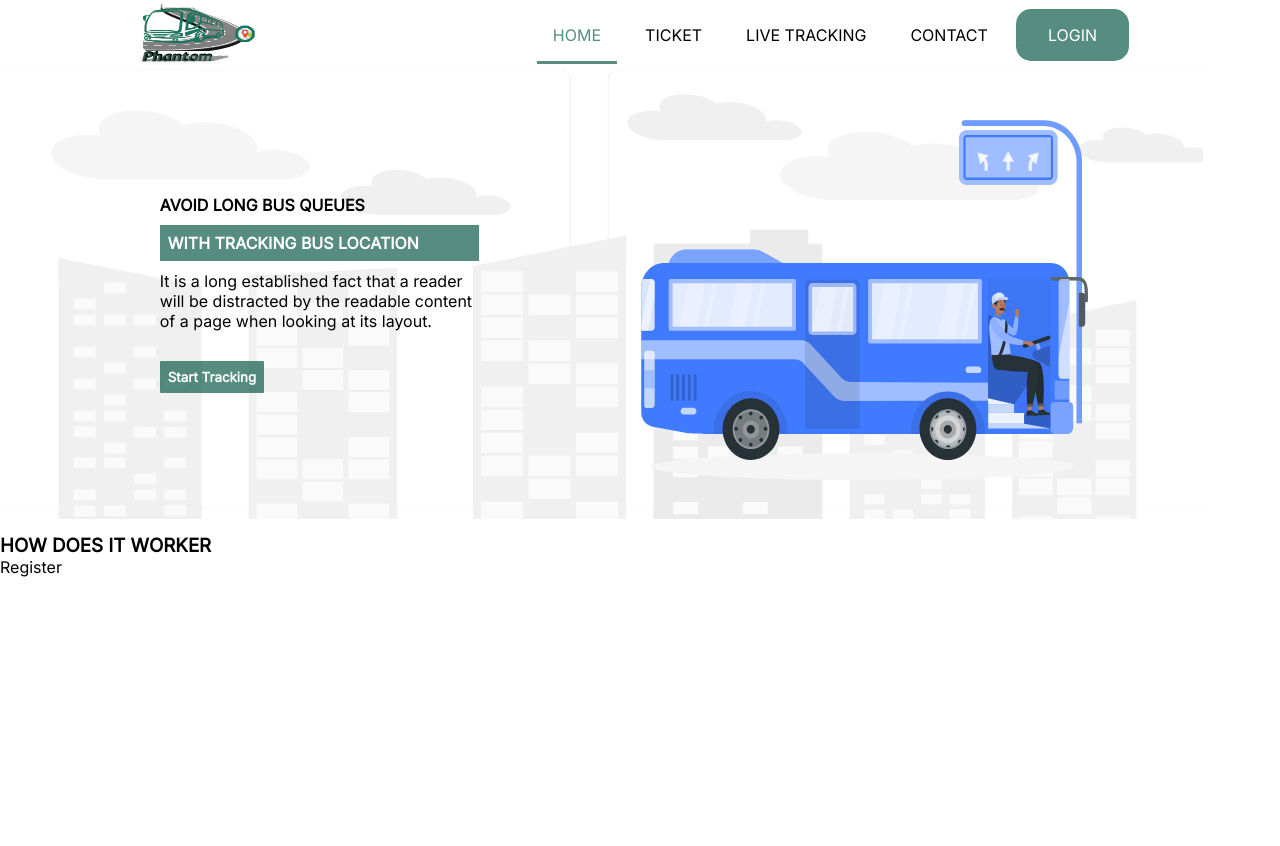
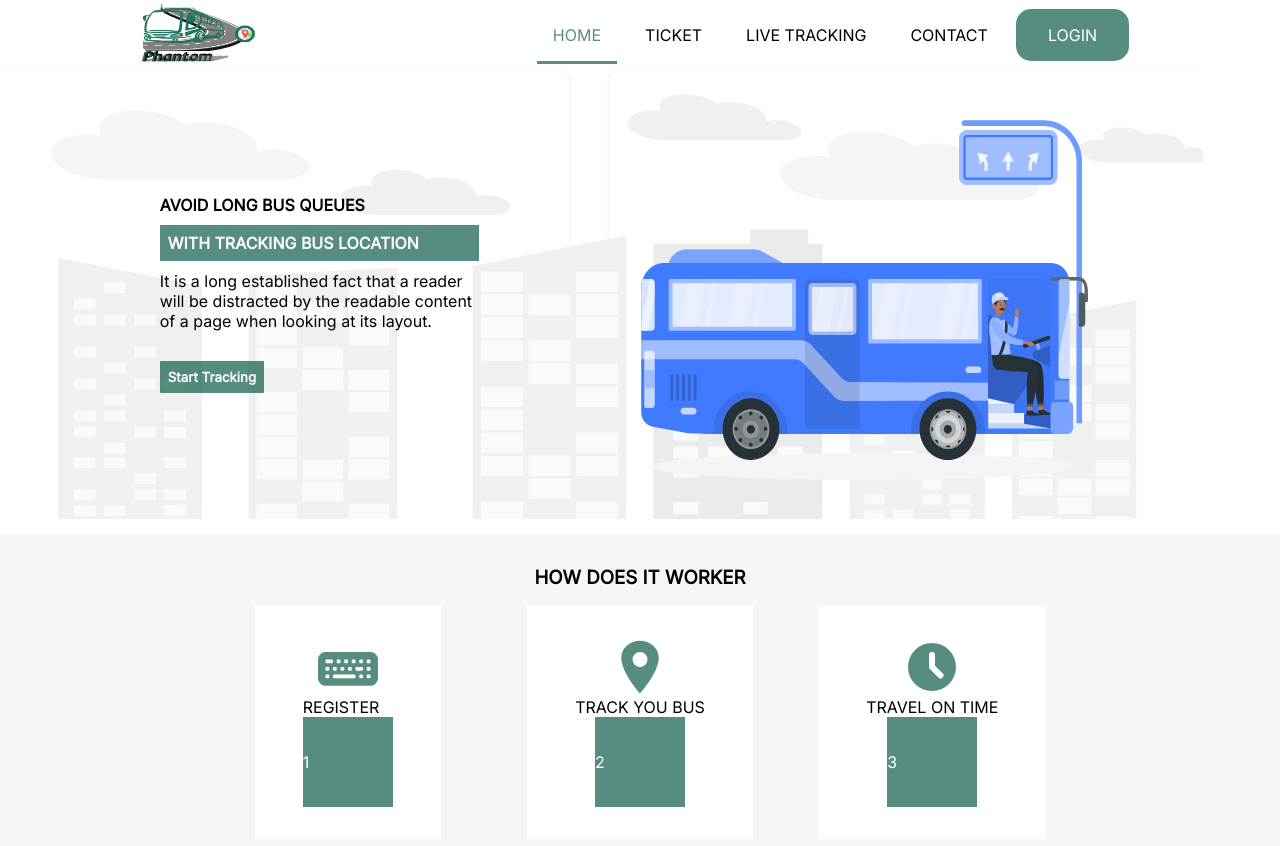
Before and after one commit to atlp-rwanda/Dominators-Phantom-FE, a React (Create React App) app: page / in a window 1280 px wide. Shown: the top 846 px of the page. Before the commit the page ends 800 px from the top, so only its background shows below. Built offline with nearby package versions, Linux system fonts and the light colour scheme.

Commit message:
How does it work

```diff
--- a/src/pages/Home.js
+++ b/src/pages/Home.js
@@ -1,18 +1,31 @@
 import UserNavbar from "../components/Navbars/UserNavbar";
 import UserHeader from "../components/Headers/UserHeader";
+import { IoLocationSharp } from "react-icons/io5";
+import { HiClock } from "react-icons/hi";
+import { BsKeyboardFill } from "react-icons/bs";
 function Home() {
   return (
     <div>
       <UserNavbar />
       <UserHeader />
       <div className="home-content">
-        <h3>
-          HOW DOES IT WORKER
-        </h3>
-        <div>
-          <div className="col-3">Register</div>
-          <div className="col-3"></div>
-          <div className="col-3"></div>
+        <h3>HOW DOES IT WORKER</h3>
+        <div className="row">
+          <div className="col-3">
+            <BsKeyboardFill className="icons" />
+            REGISTER
+            <div className="home-circle">1</div>
+          </div>
+          <div className="col-3">
+            <IoLocationSharp className="icons" />
+            TRACK YOU BUS
+            <div className="home-circle">2</div>
+          </div>
+          <div className="col-3">
+            <HiClock className="icons" />
+            TRAVEL ON TIME
+            <div className="home-circle">3</div>
+          </div>
         </div>
       </div>
     </div>
--- a/src/style.css
+++ b/src/style.css
@@ -135,6 +135,36 @@ nav {
 /* Home Content style */
 .home-content{
 margin-top: 15px;
+display: flex;
+flex-direction: column;
 align-items: center;
+background-color: #F6F6F6;
+padding-bottom: 2rem;
+padding-top: 2rem;
 
 }
+.home-content .row{
+  margin-top: 1rem;
+  display: grid;
+  grid-template-columns: 1fr 1fr 1fr;
+  grid-column-gap: 4rem;
+}
+.home-content .row .col-3{
+  padding: 2rem 3rem;
+  background-color: var(--white);
+  display: flex;
+  flex-direction: column;
+}
+.icons{
+  color: var(--green);
+  height: 60px;
+  width: 60px;
+}
+.home-circle{
+  height: 90px;
+  width: 90px;
+  background-color: var(--green);
+  color: var(--white);
+
+  align-content: center;
+}
```
Also changed, not shown: src/assets/icons/typing.svg (added).
